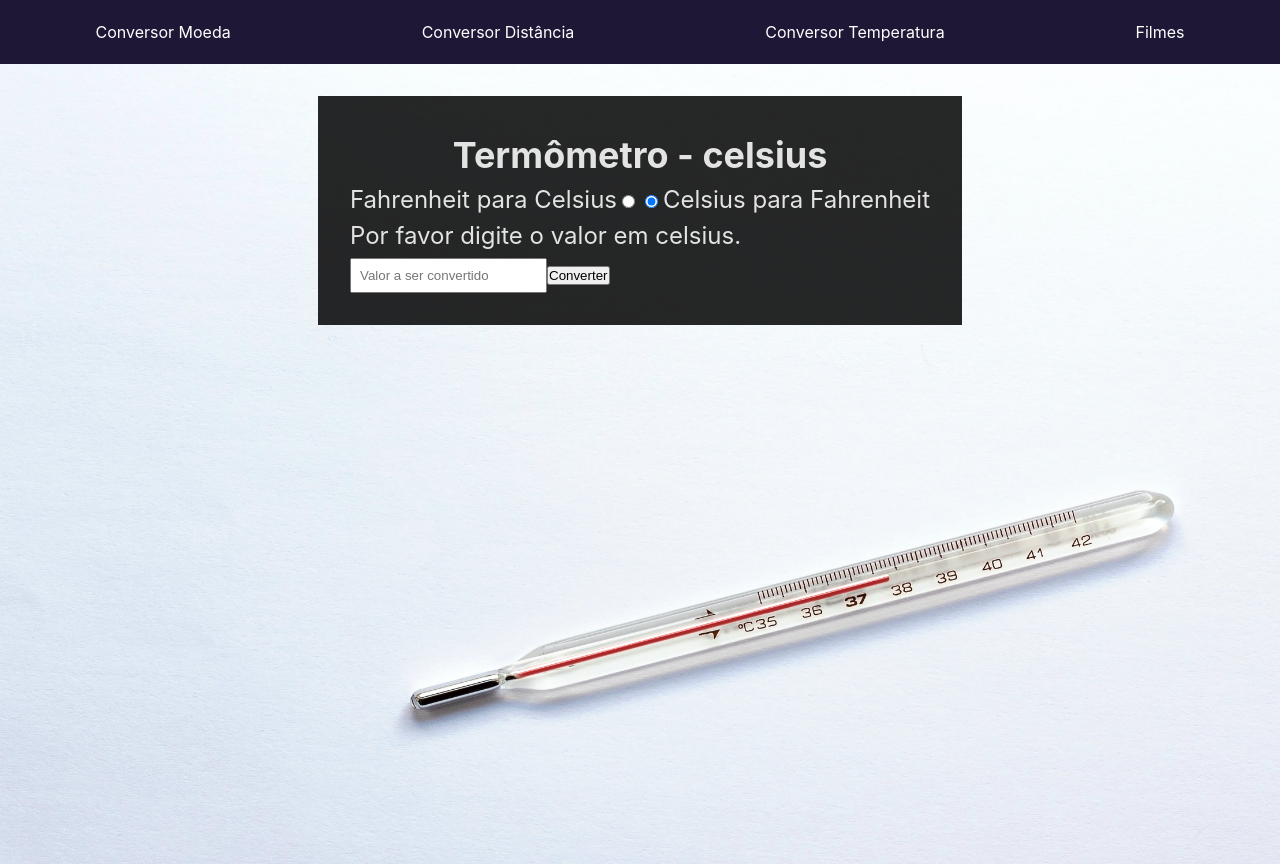
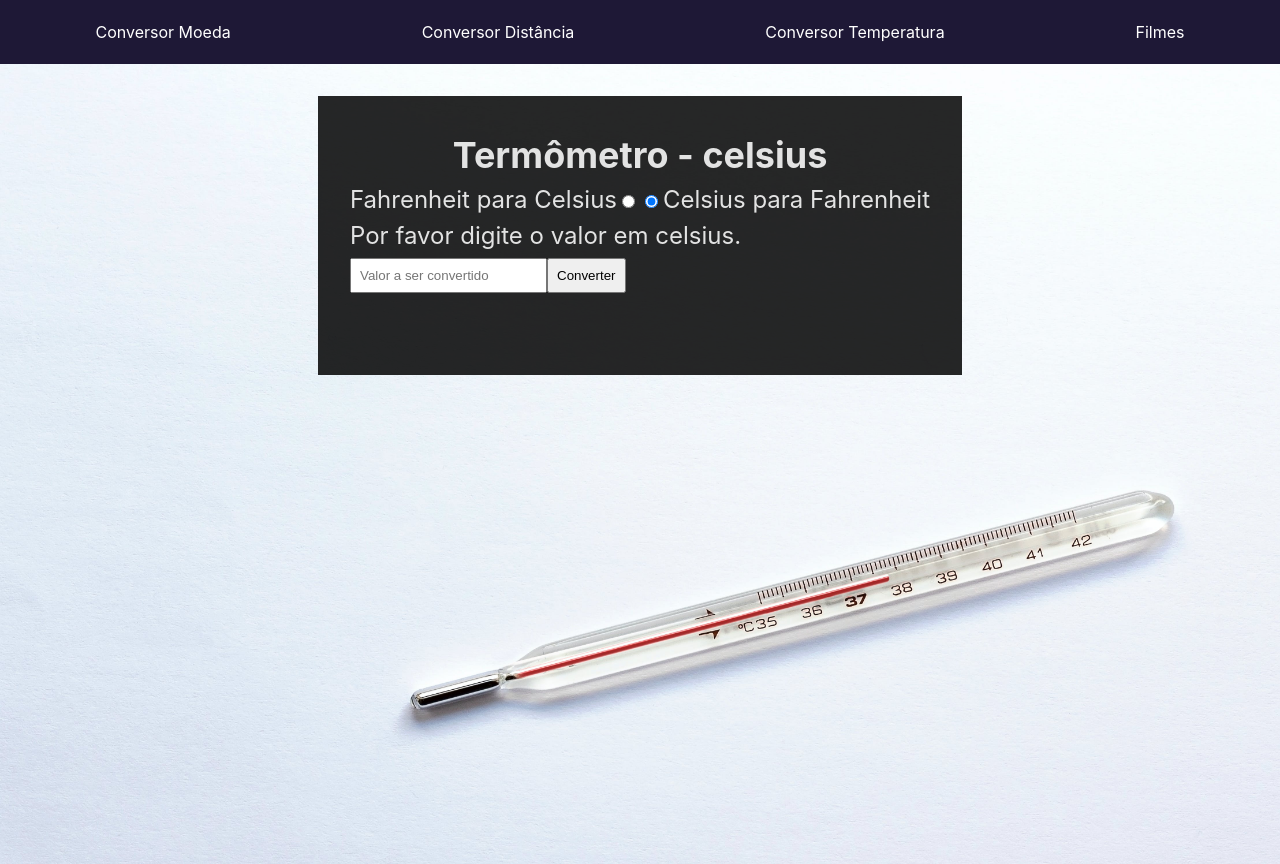
Before and after one commit to mr-louback/imersao-alura, a React (Vite) app: page /temperature in a window 1280 px wide. Built offline with nearby package versions, Linux system fonts and the light colour scheme.

Commit message:
ajust input and button css

```diff
--- a/src/pages/Temperature/style.css
+++ b/src/pages/Temperature/style.css
@@ -27,11 +27,11 @@
   margin: 5px;
 }
 
-.input-temperature input {
+.input-temperature input, button {
   padding: .5rem;
 }
 
-.res-temperature input {
+.res-temperature {
   display: flex;
   margin: 25px 0;
   align-items: center;
```
